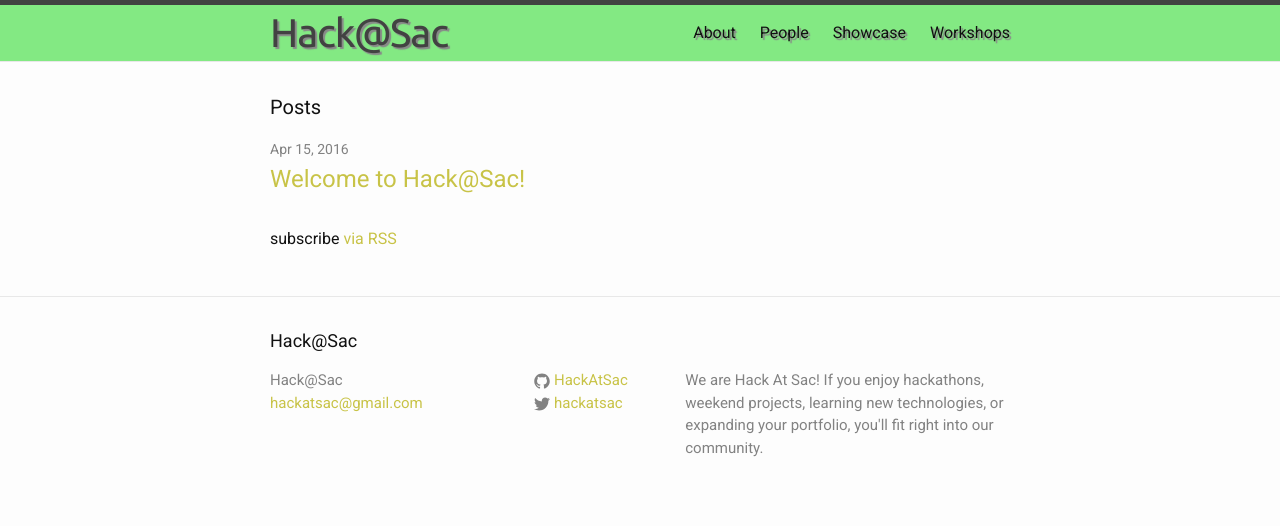
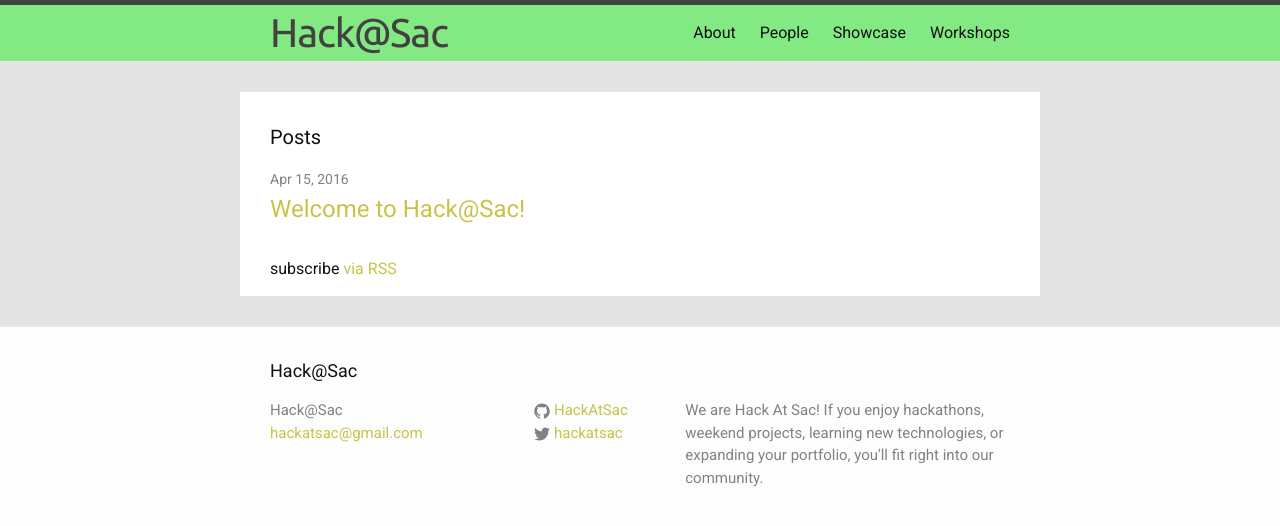
Before and after one commit to HackAtSac/HackAtSac.github.io, a Jekyll site: the page built from index.html, in a window 1280 px wide. Shown: the top 526 px of the page. Built offline with Jekyll 4.4.1, drawn with Linux system fonts in a browser that asks for light colours.

Commit message:
Content background tint

```diff
--- a/_sass/_layout.scss
+++ b/_sass/_layout.scss
@@ -7,7 +7,7 @@
     min-height: 56px;
 
     background-color: $green-01;
-    text-shadow: 2px 2px 1px #888;
+   // text-shadow: 2px 2px 1px #888;
 
     // Positioning context for the mobile navigation icon
     position: relative;
@@ -173,6 +173,11 @@
  */
 .page-content {
     padding: $spacing-unit 0;
+    background-color: darken($background-color, 10%);
+    .wrapper {
+        padding-top: 30px;
+        background-color: #fff;
+    }
 }
 
 .page-heading {
```
